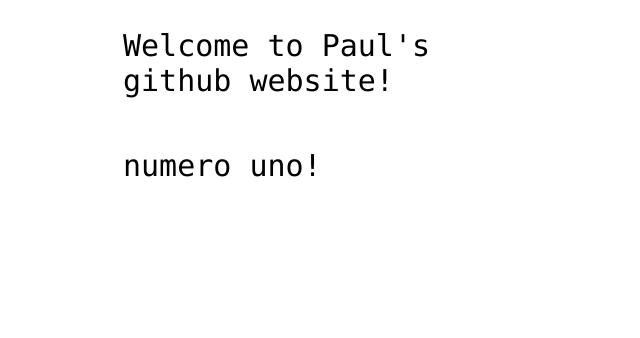
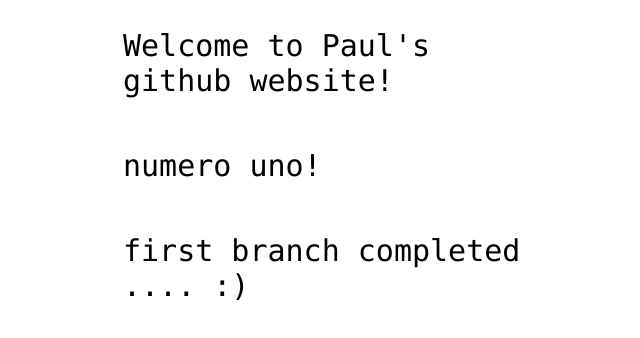
Before and after one commit to paulnewman1/hello-world, a plain HTML site: page index.html in a window 1280 px wide. Shown: the part 360-698 px from the top of the page, without its empty margins (317-957 px from the left). Drawn offline with Linux system fonts and the light colour scheme.

Commit message:
first branch
branch 1

```diff
--- a/index.html
+++ b/index.html
@@ -14,5 +14,6 @@
 <!-- Change this code here by copy and pasting your template on line 15 -->
 <p>Welcome to Paul's github website!</p>
 <p>numero uno!</p>
+<p>first branch completed .... :)</p>
 </body>
 </html>
```
